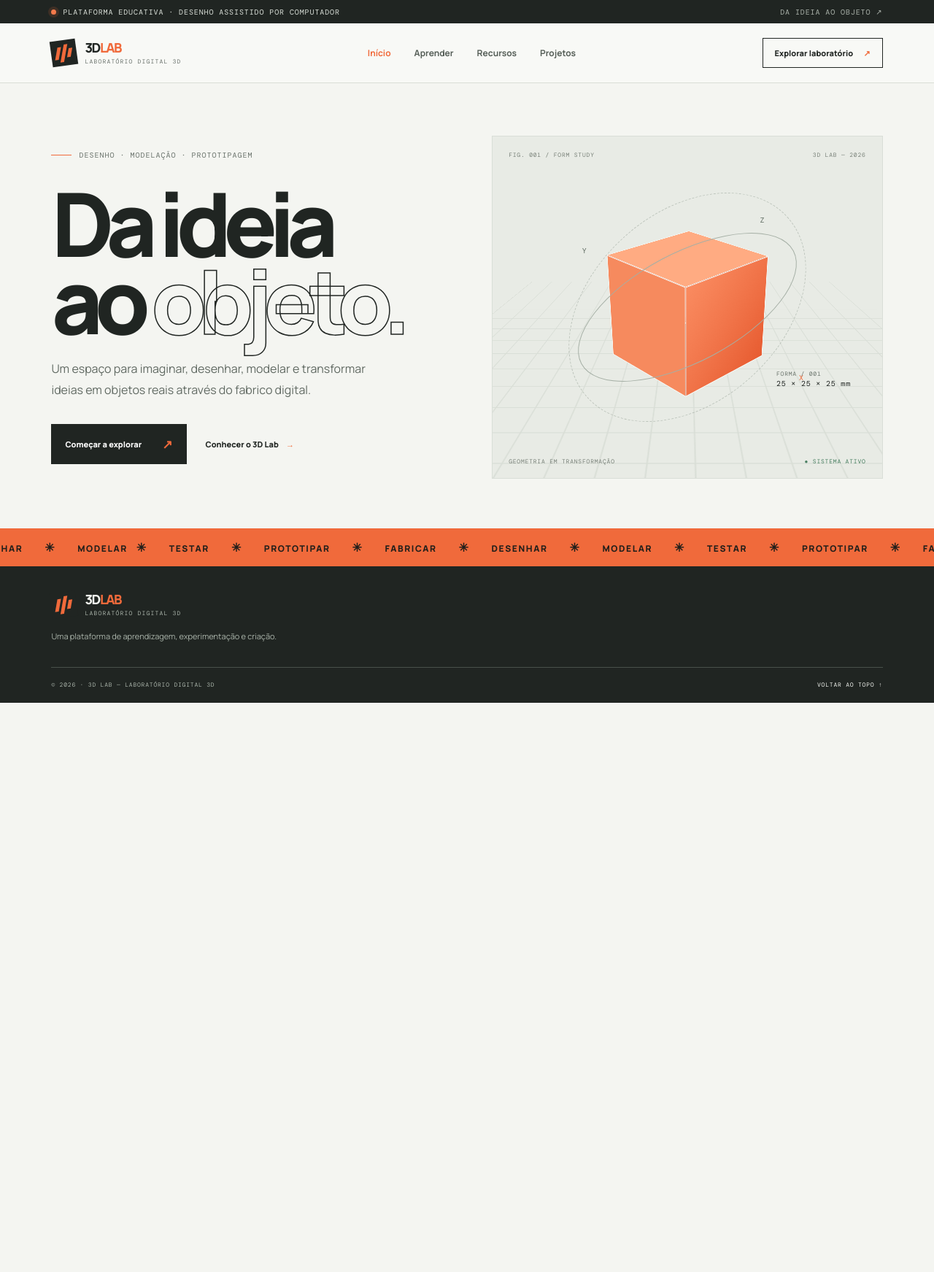
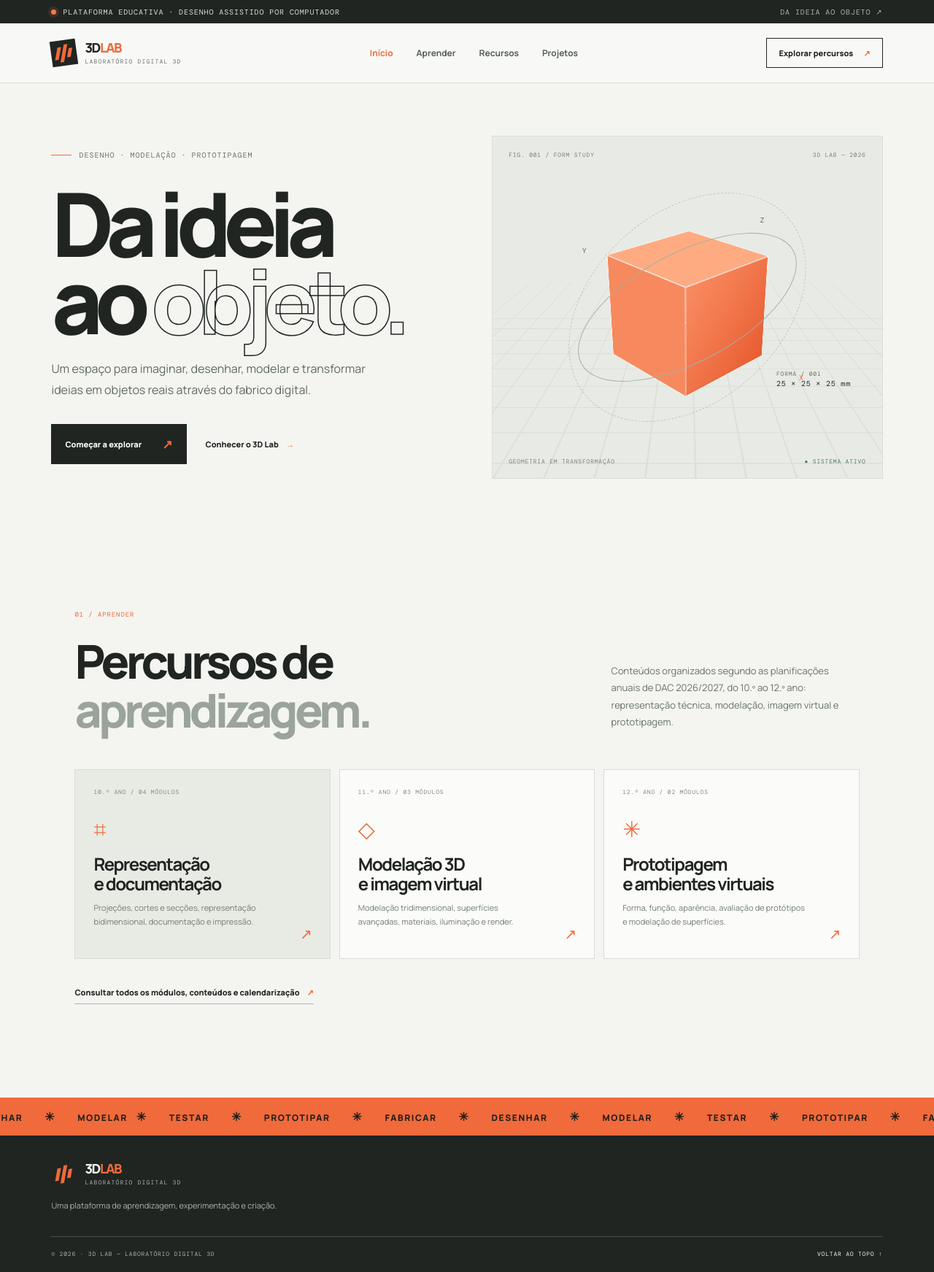
Before and after one commit to ricardo-prof/3DLAB, a plain HTML site: page index.html in a window 1280 px wide. Shown: the whole page at 73% size. Before the commit the page ends 963 px from the top, so only its background shows below. Drawn offline with nearby package versions, Linux system fonts and the light colour scheme.

Commit message:
Reformulate homepage learning block by grade and curriculum

```diff
--- a/index.html
+++ b/index.html
@@ -26,11 +26,11 @@
     <button class="menu-toggle" aria-label="Abrir menu" aria-expanded="false">☰</button>
     <nav class="main-nav" aria-label="Navegação principal">
       <a class="active" href="#inicio">Início</a>
-      <a href="#percursos">Aprender</a>
-      <a href="#recursos">Recursos</a>
-      <a href="#sobre">Projetos</a>
+      <a href="pages/aprender.html">Aprender</a>
+      <a href="pages/biblioteca.html">Recursos</a>
+      <a href="pages/desafios.html">Projetos</a>
     </nav>
-    <a class="header-cta" href="#percursos">Explorar laboratório <span>↗</span></a>
+    <a class="header-cta" href="pages/aprender.html">Explorar percursos <span>↗</span></a>
   </header>
 
   <main>
@@ -40,8 +40,8 @@
         <h1>Da ideia<br>ao <span class="outline-word">objeto.</span></h1>
         <p class="hero-lead">Um espaço para imaginar, desenhar, modelar e transformar ideias em objetos reais através do fabrico digital.</p>
         <div class="hero-actions">
-          <a class="button button-dark" href="#percursos">Começar a explorar <span>↗</span></a>
-          <a class="text-link" href="#sobre">Conhecer o 3D Lab <span>→</span></a>
+          <a class="button button-dark" href="pages/aprender.html">Começar a explorar <span>↗</span></a>
+          <a class="text-link" href="pages/aprender.html">Conhecer o 3D Lab <span>→</span></a>
         </div>
       </div>
       <div class="hero-visual" aria-label="Composição gráfica de um objeto geométrico tridimensional">
@@ -61,6 +61,20 @@
       </div>
     </section>
 
+
+    <section class="section learning-section" id="percursos">
+      <div class="section-heading">
+        <div><div class="section-kicker">01 / APRENDER</div><h2>Percursos de<br><span>aprendizagem.</span></h2></div>
+        <p>Conteúdos organizados segundo as planificações anuais de DAC 2026/2027, do 10.º ao 12.º ano: representação técnica, modelação, imagem virtual e prototipagem.</p>
+      </div>
+      <div class="module-grid">
+        <a class="module-card module-featured" href="pages/aprender.html#ano10"><div class="module-number">10.º ANO / 04 MÓDULOS</div><div class="module-icon">⌗</div><h3>Representação<br>e documentação</h3><p>Projeções, cortes e secções, representação bidimensional, documentação e impressão.</p><span class="card-arrow">↗</span></a>
+        <a class="module-card" href="pages/aprender.html#ano11"><div class="module-number">11.º ANO / 03 MÓDULOS</div><div class="module-icon">◇</div><h3>Modelação 3D<br>e imagem virtual</h3><p>Modelação tridimensional, superfícies avançadas, materiais, iluminação e render.</p><span class="card-arrow">↗</span></a>
+        <a class="module-card" href="pages/aprender.html#ano12"><div class="module-number">12.º ANO / 02 MÓDULOS</div><div class="module-icon">✳</div><h3>Prototipagem<br>e ambientes virtuais</h3><p>Forma, função, aparência, avaliação de protótipos e modelação de superfícies.</p><span class="card-arrow">↗</span></a>
+      </div>
+      <p style="margin-top:22px"><a class="underlined-link" href="pages/aprender.html">Consultar todos os módulos, conteúdos e calendarização <span>↗</span></a></p>
+    </section>
+
     <section class="ticker" aria-label="Áreas de trabalho">
       <div>DESENHAR <span>✳</span> MODELAR<span>✳</span> TESTAR <span>✳</span> PROTOTIPAR <span>✳</span> FABRICAR <span>✳</span> DESENHAR <span>✳</span> MODELAR <span>✳</span> TESTAR <span>✳</span> PROTOTIPAR <span>✳</span> FABRICAR <span>✳</span></div>
     </section>
```
